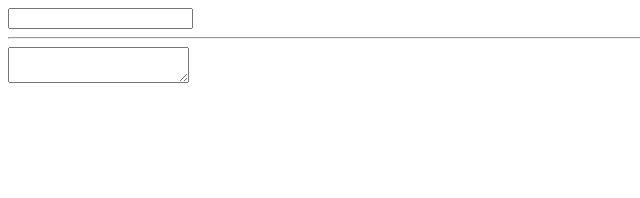
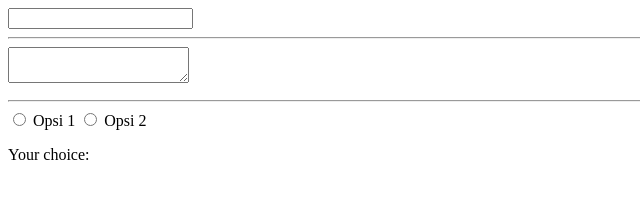
Before and after one commit to taufanbasri/learn-vue-weeework, a plain HTML site: page index.html in a window 1280 px wide. Shown: the whole page, without its empty margins (0-640 px from the left). Drawn offline with nearby package versions, Linux system fonts and the light colour scheme.

Commit message:
Directive v-model in radio button

```diff
--- a/assets/js/app.js
+++ b/assets/js/app.js
@@ -2,6 +2,7 @@ var app = new Vue({
   el: '#app',
   data: {
     message: '',
-    textarea: ''
+    textarea: '',
+    radiobutton: ''
   }
 })
--- a/index.html
+++ b/index.html
@@ -11,9 +11,16 @@
     <input type="text" v-model="message">
     <label>{{ message }}</label>
     <hr>
+
     <textarea v-model="textarea"></textarea>
     <br>
     <pre>{{ textarea }}</pre>
+    <hr>
+
+    <input type="radio" v-model="radiobutton" value="opsi1"> Opsi 1
+    <input type="radio" v-model="radiobutton" value="opsi2"> Opsi 2
+    <br>
+    <p>Your choice: {{ radiobutton }}</p>
   </div>
 
     <script src="assets/vendor/vue.js"></script>
```
